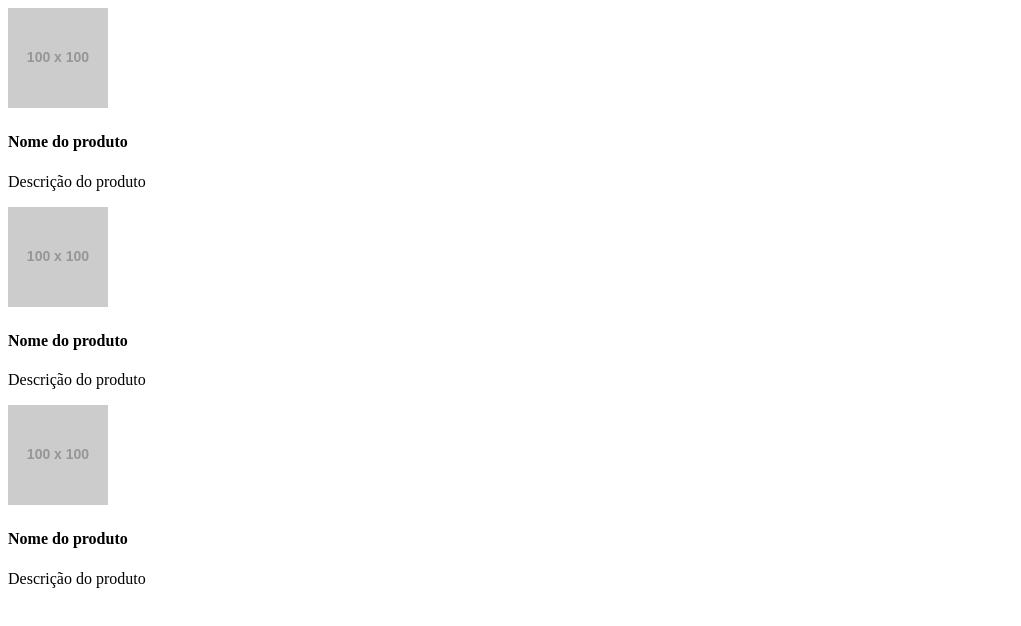
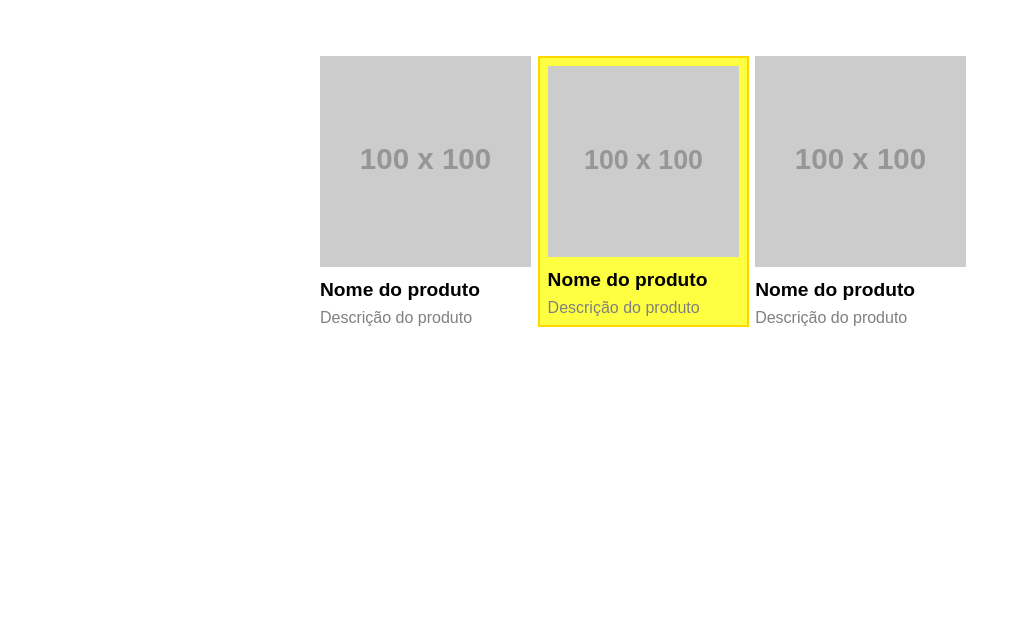
Before and after one commit to Miisy/Repositorio-EBAC, a website: page FrontEnd M19 - index.html in a window 1280 px wide. Shown: the whole page, without its empty margins (0-1021 px from the left). Drawn offline with Linux system fonts and the light colour scheme; placeholder pictures from the web are drawn by us.

Commit message:
finishing task

```diff
--- a/FrontEnd M19 - index.html
+++ b/FrontEnd M19 - index.html
@@ -5,28 +5,28 @@
     <meta http-equiv="X-UA-Compatible" content="IE=edge">
     <meta name="viewport" content="width=device-width, initial-scale=1.0">
     <title>Exercício boas práticas de CSS</title>
-    <link rel="stylesheet" href="main.css">
+    <link rel="stylesheet" href="./bem/main.css">
 </head>
 <body>
     <div class="produtos">
         <div class="produto">
-            <img class="produto-imagem" src="https://via.placeholder.com/100x100">
-            <h4 class="produto-nome">Nome do produto</h4>
-            <p class="produto-descricao">
+            <img class="produto--imagem" src="https://via.placeholder.com/100x100">
+            <h4 class="produto--nome">Nome do produto</h4>
+            <p class="produto--descricao">
                 Descrição do produto
             </p>
         </div>
-        <div class="produto em-destaque">
-            <img class="produto-imagem" src="https://via.placeholder.com/100x100">
-            <h4 class="produto-nome">Nome do produto</h4>
-            <p class="produto-descricao">
+        <div class="produto em--destaque">
+            <img class="produto--imagem" src="https://via.placeholder.com/100x100">
+            <h4 class="produto--nome">Nome do produto</h4>
+            <p class="produto--descricao">
                 Descrição do produto
             </p>
         </div>
         <div class="produto">
-            <img class="produto-imagem" src="https://via.placeholder.com/100x100">
-            <h4 class="produto-nome">Nome do produto</h4>
-            <p class="produto-descricao">
+            <img class="produto--imagem" src="https://via.placeholder.com/100x100">
+            <h4 class="produto--nome">Nome do produto</h4>
+            <p class="produto--descricao">
                 Descrição do produto
             </p>
         </div>
--- a/FrontEnd M19 - main.css
+++ b/bem/main.scss
@@ -3,7 +3,6 @@
     padding: 0;
     font-family: sans-serif;
 }
-
 .produtos {
     max-width: 640px;
     width: 100%;
@@ -13,22 +12,21 @@
     grid-column-gap: 1%;
 }
 
-.produto {} /* bloco */
-
-.produto-imagem { /* elemento */
+.produto {
+    &--imagem {
         width: 100%;
     }
-
-.produto-nome { /* elemento */
+    &--nome {
         font-size: 1.2em;
         margin: 8px 0;
     }
-
-.produto-descricao { /* elemento */
+    &--descricao {
         color: gray;
     }
 
-.em-destaque { /* modificador */
+
+}
+.em--destaque { /* modificador */
     border: 2px solid gold;
     padding: 8px;
     background-color: #ffff42;
```
Also changed, not shown: package.json (added, +33 -0 lines), bem/main.css (added), 4 other files. Lines whose indentation alone changed are shown as unchanged.
